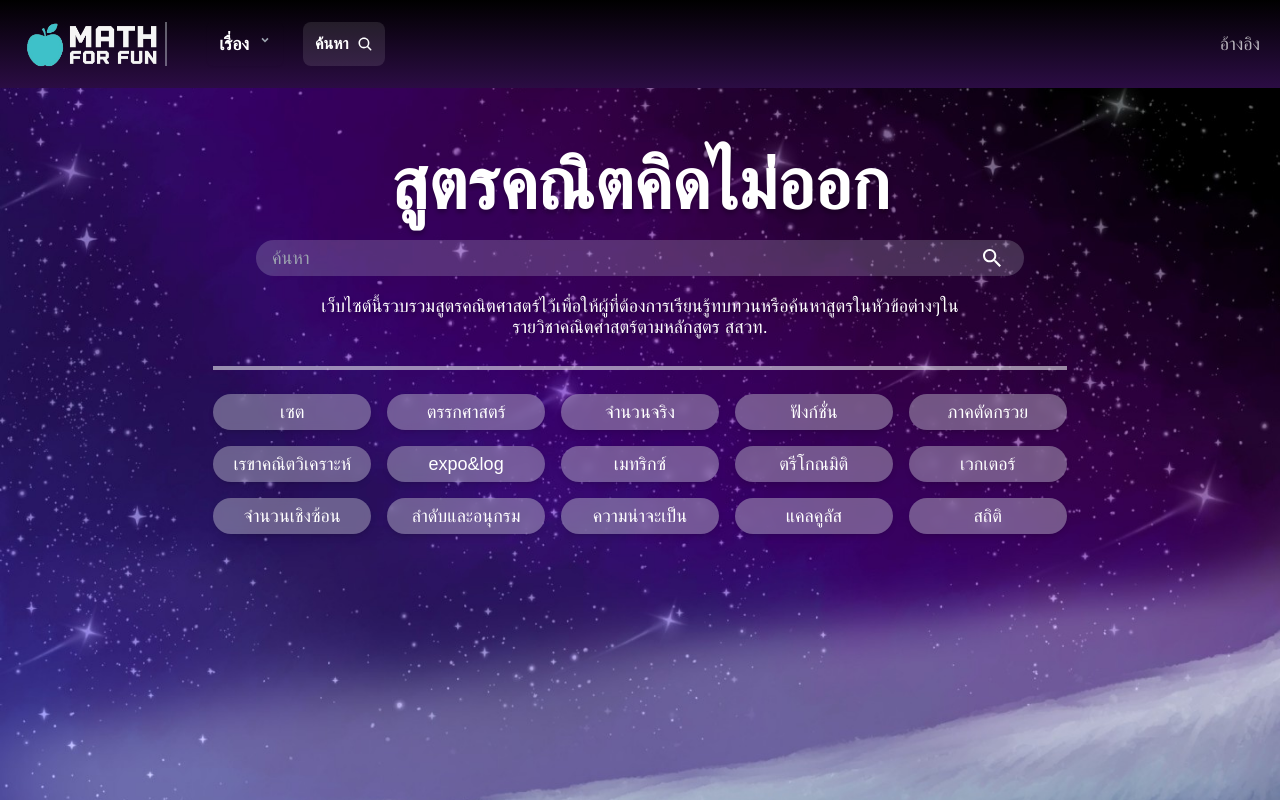
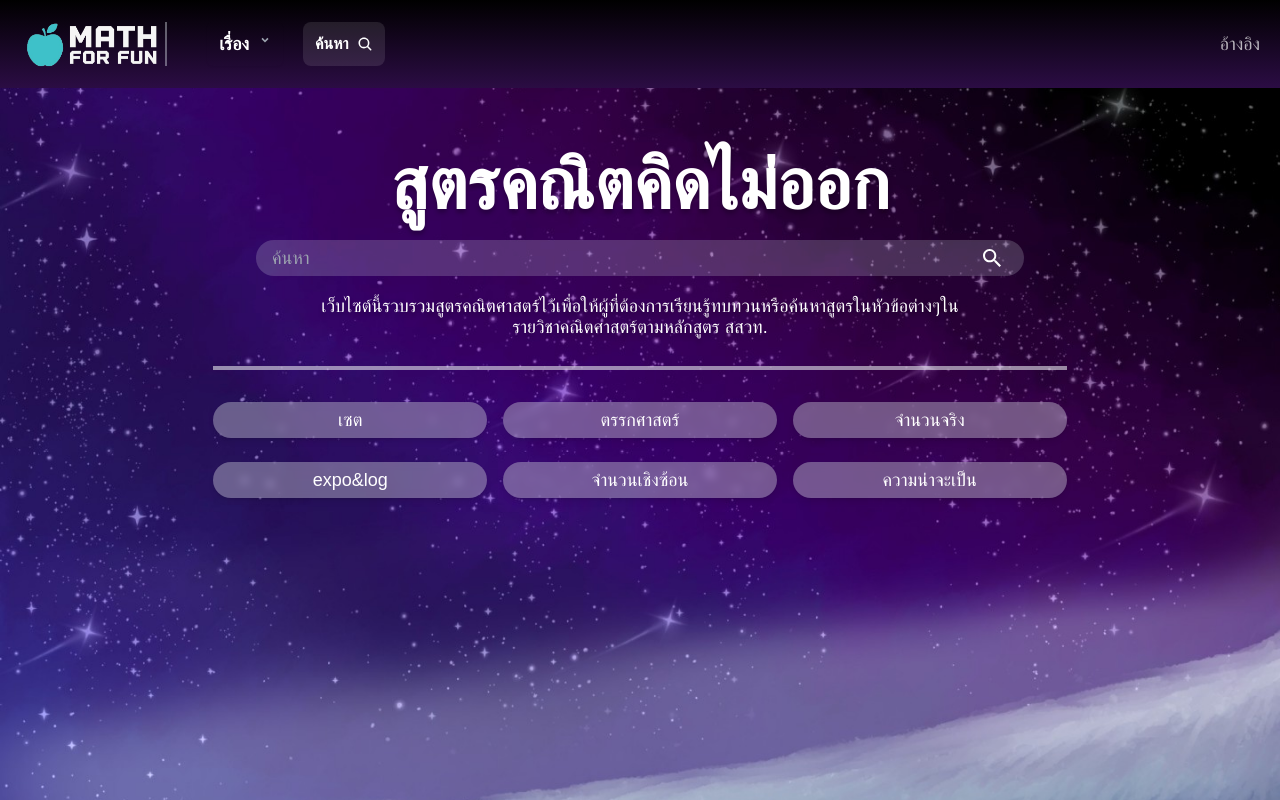
Before and after one commit to Okumans/MathForFun, a React (Vite) app: page / in a window 1280 px wide. Built offline with nearby package versions, Linux system fonts and the light colour scheme; a web font is replaced by a local one.

Commit message:
change topic in home and nav

```diff
--- a/src/navbar.jsx
+++ b/src/navbar.jsx
@@ -48,18 +48,18 @@ const Dropdown = () => {
                         <Item text="เซต" link="set"/>
                         <Item text="ตรรกศาสตร์" link="logic"/>
                         <Item text="จำนวนจริง" link="real-number"/>
-                        <Item text="ฟังก์ชั่น" link="function"/>
+                        {/* <Item text="ฟังก์ชั่น" link="function"/>
                         <Item text="ภาคตัดกรวย" link="conic-section"/>
-                        <Item text="เรขาคณิต" link="analytic-geometry"/>
+                        <Item text="เรขาคณิต" link="analytic-geometry"/> */}
                         <Item text="expo&log" link="exponential-logarithm"/>
-                        <Item text="เมทริกซ์" link="matrix"/>
+                        {/* <Item text="เมทริกซ์" link="matrix"/>
                         <Item text="ตรีโกณมิติ" link="trigonometry"/>
-                        <Item text="เวกเตอร์" link="vector"/>
+                        <Item text="เวกเตอร์" link="vector"/> */}
                         <Item text="จำนวนเชิงซ้อน" link="complex-number"/>
-                        <Item text="ลำดับและอนุกรม" link="sequence-series"/>
+                        {/* <Item text="ลำดับและอนุกรม" link="sequence-series"/> */}
                         <Item text="ความน่าจะเป็น" link="probability"/>
-                        <Item text="แคลคูลัส" link="calculus"/>
-                        <Item text="สถิติ" link="statistics"/>
+                        {/* <Item text="แคลคูลัส" link="calculus"/>
+                        <Item text="สถิติ" link="statistics"/> */}
                     </div>
                 </Menu.Items>
             </Transition>
--- a/src/pages/homePage.jsx
+++ b/src/pages/homePage.jsx
@@ -26,18 +26,18 @@ export const HomePage = () => {
     ["เซต", "set"],
     ["ตรรกศาสตร์", "logic"],
     ["จำนวนจริง", "real-number"],
-    ["ฟังก์ชั่น", "function"],
-    ["ภาคตัดกรวย", "conic-section"],
-    ["เรขาคณิตวิเคราะห์", "analytic-geometry"],
+    //["ฟังก์ชั่น", "function"],
+    //["ภาคตัดกรวย", "conic-section"],
+    //["เรขาคณิตวิเคราะห์", "analytic-geometry"],
     ["expo&log", "exponential-logarithm"],
-    ["เมทริกซ์", "matrix"],
-    ["ตรีโกณมิติ", "trigonometry"],
-    ["เวกเตอร์", "vector"],
+    //["เมทริกซ์", "matrix"],
+    //["ตรีโกณมิติ", "trigonometry"],
+    //["เวกเตอร์", "vector"],
     ["จำนวนเชิงซ้อน", "complex-number"],
-    ["ลำดับและอนุกรม", "sequence-series"],
+    //["ลำดับและอนุกรม", "sequence-series"],
     ["ความน่าจะเป็น", "probability"],
-    ["แคลคูลัส", "calculus"],
-    ["สถิติ", "statistics"],
+    //["แคลคูลัส", "calculus"],
+    //["สถิติ", "statistics"],
     // ["พีชคณิต", "Algebra"]
   ];
 
@@ -140,7 +140,7 @@ export const HomePage = () => {
           </div>
         </div>
 
-        <div className="w-full flex justify-center mb-1 mt-2">
+        <div className="w-full flex justify-center mb-3 mt-2">
           <hr className="w-4/6 border-y-2 opacity-60"></hr>
         </div>
         <div className="flex w-full justify-center">
@@ -148,7 +148,7 @@ export const HomePage = () => {
             <AnimatePresence layout mode={"popLayout"}>
               {searchText.length == 0
                 ?
-                <motion.div className="grid md:grid-cols-2 lg:grid-cols-5 gap-4 w-full"
+                <motion.div className="grid md:grid-cols-2 lg:grid-cols-3 gap-y-6 gap-4 w-full"
                   variants={containerAnimationItems}
                   animate="show"
                   initial="hidden"
```
